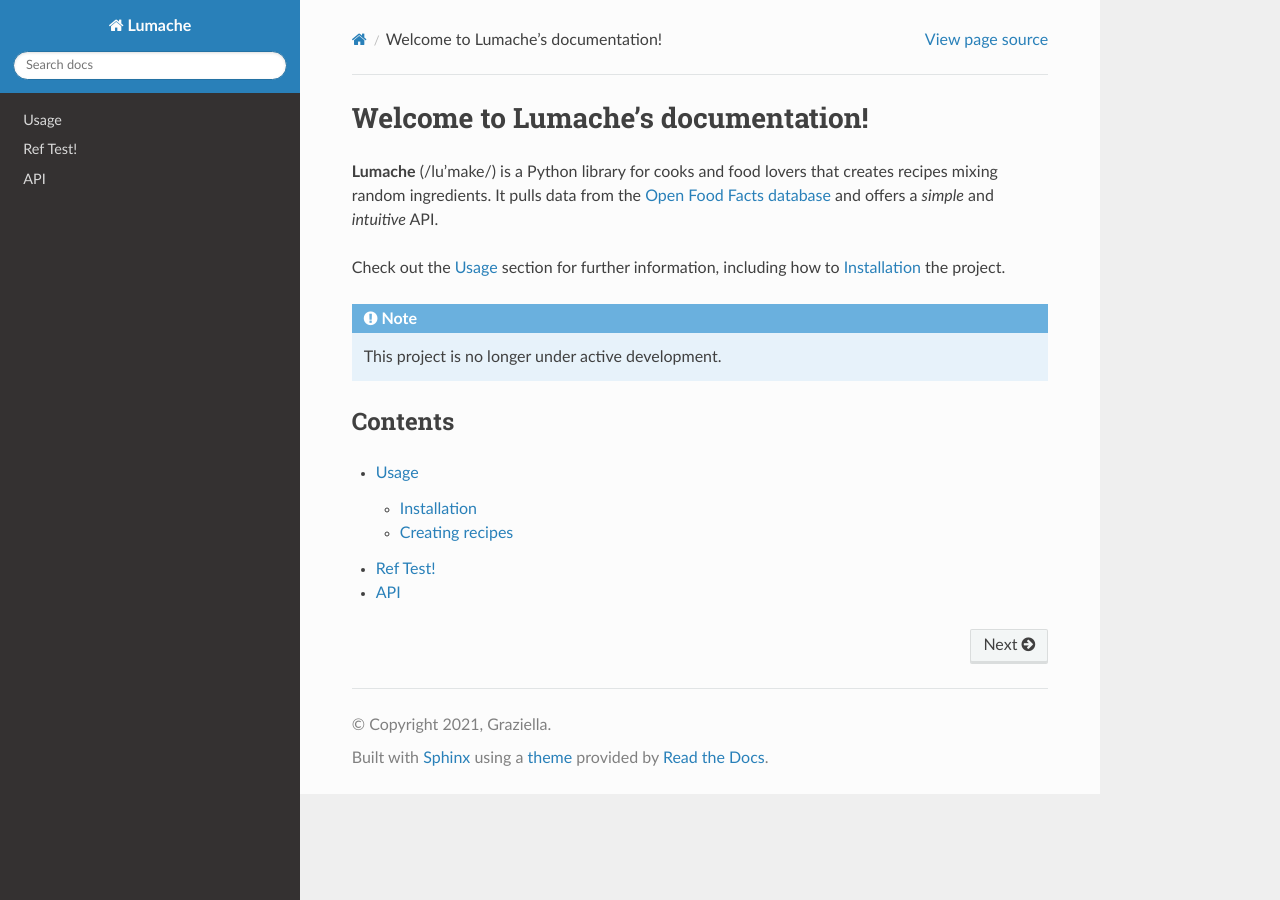
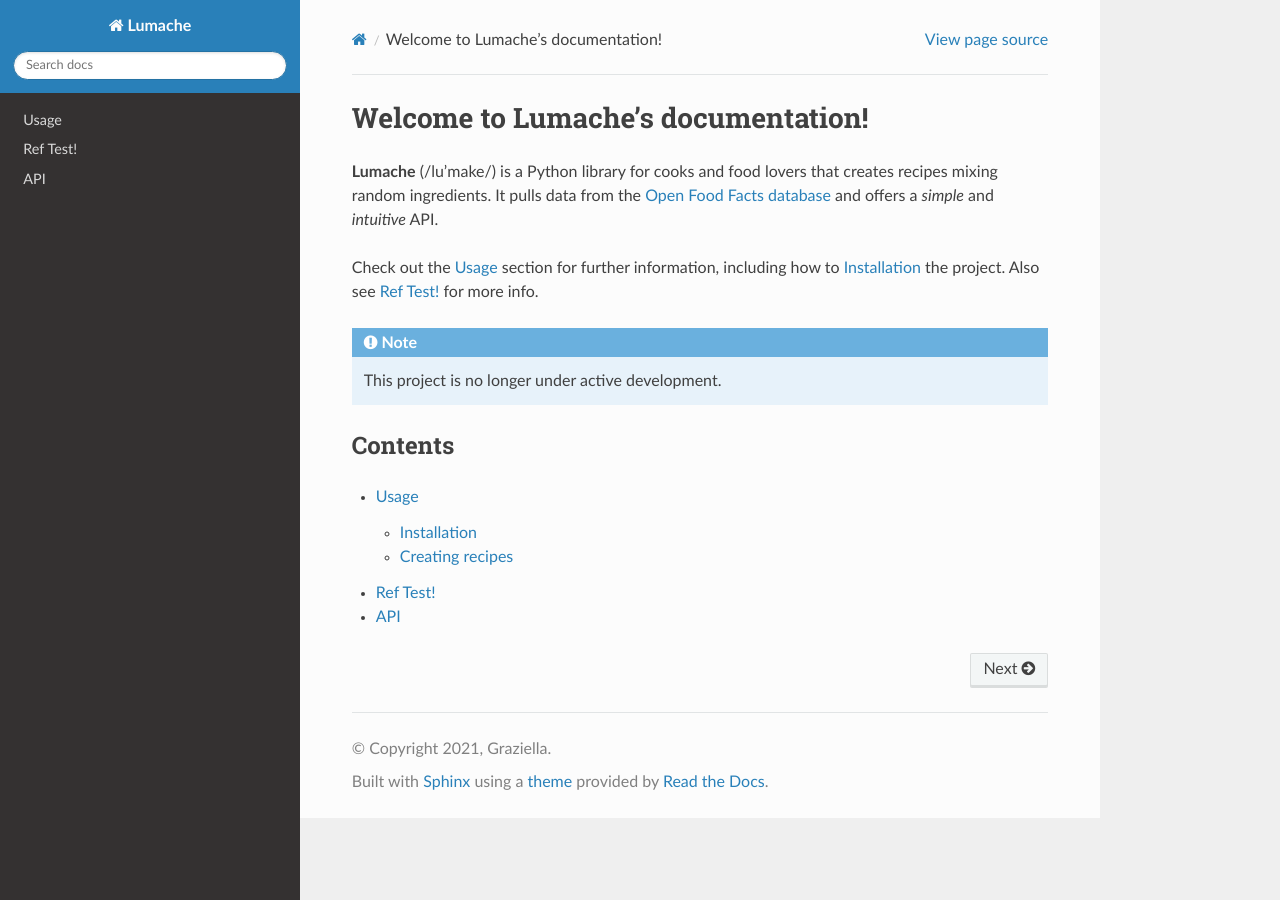
Before and after one commit to spyingcyclops/rtd-tutorial, a Sphinx documentation site: the page built from docs/source/index.rst, in a window 1280 px wide. Built offline with Sphinx 7.4.7 and the Read the Docs theme 3.1.0, drawn with Linux system fonts in a browser that asks for light colours.

Commit message:
Update index.rst

```diff
--- a/docs/source/index.rst
+++ b/docs/source/index.rst
@@ -7,7 +7,7 @@ It pulls data from the `Open Food Facts database <https://world.openfoodfacts.or
 and offers a *simple* and *intuitive* API.
 
 Check out the :doc:`usage` section for further information, including
-how to :ref:`installation` the project.
+how to :ref:`installation` the project. Also see :doc:`ref` for more info.
 
 .. note::
 
```
